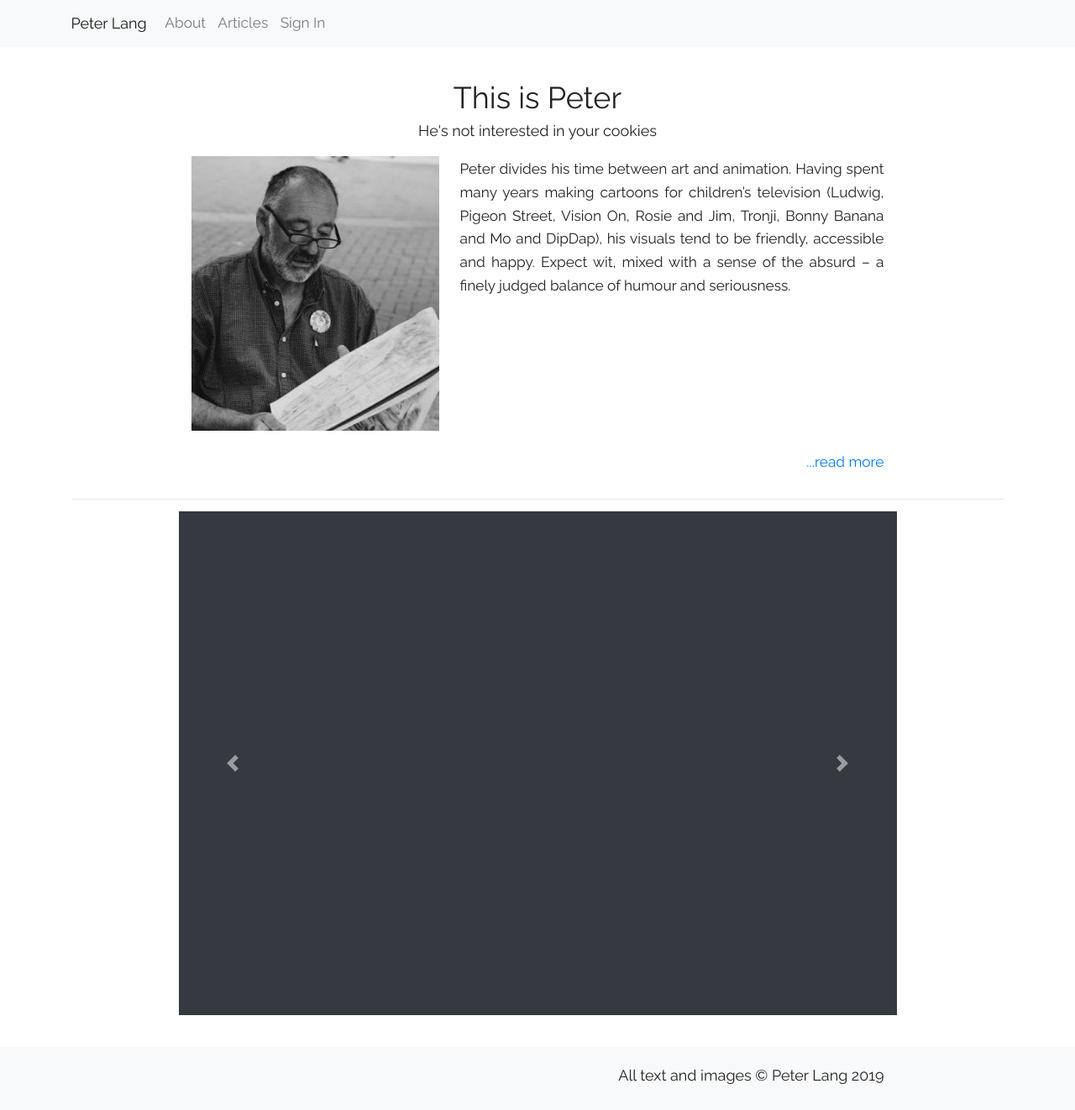
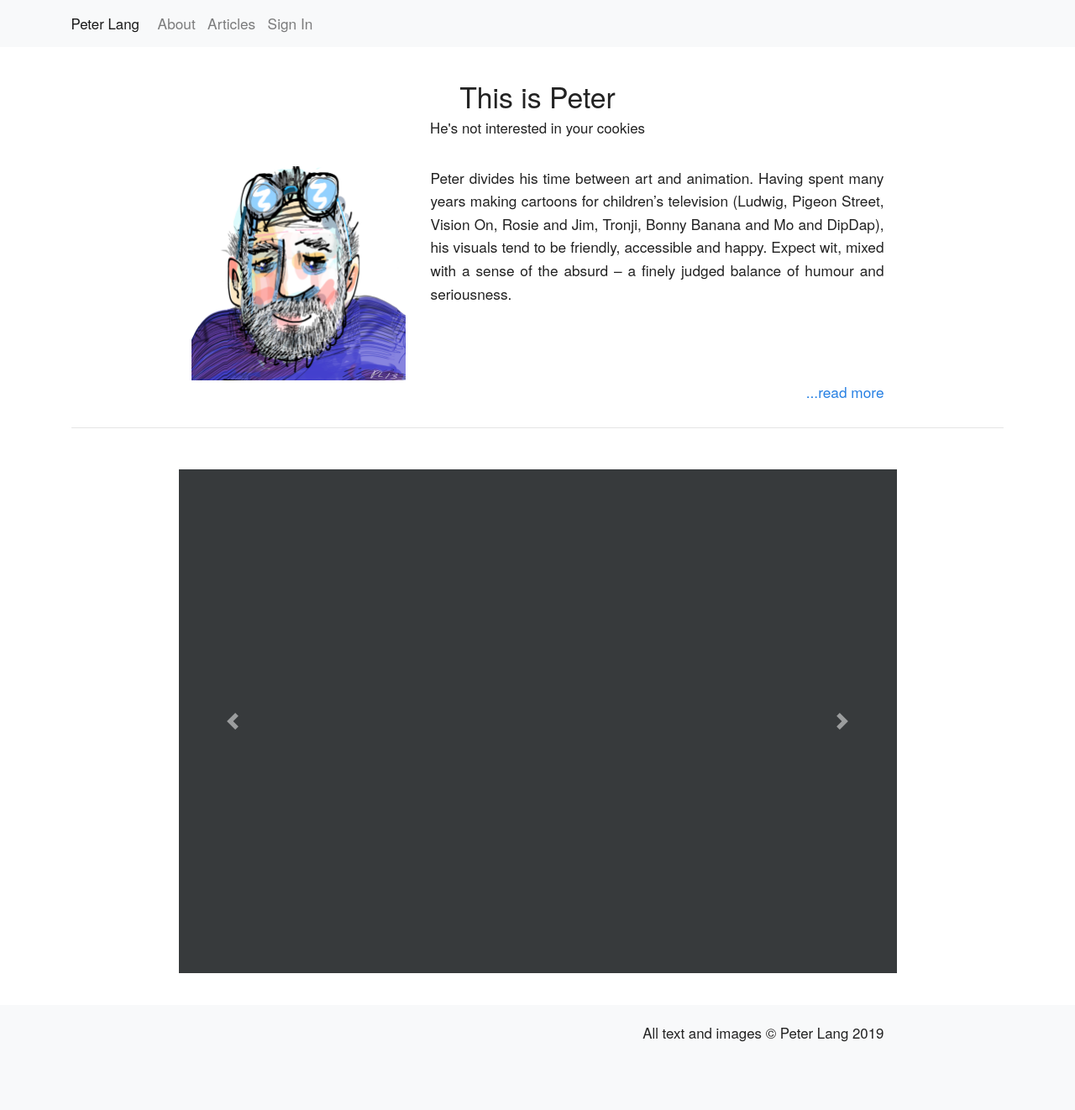
Before and after one commit to ollie-codeaid/peter_lang, a Django app: page / in a window 1280 px wide. Shown: the whole page at 84% size. After the commit the page ends 1241 px from the top, so only its background shows below. Run offline with Django 3.2, Linux system fonts and the light colour scheme; data that the repository does not hold is empty; some libraries are stand-ins or nearby versions.

Commit message:
More styling

```diff
--- a/peter_lang/static/css/extras.css
+++ b/peter_lang/static/css/extras.css
@@ -5,3 +5,13 @@
   overflow:hidden;
 
 }
+
+.wrap {
+  min-height:100vh;
+  margin-top:3%;
+  margin-bottom:3%;
+}
+
+hr {
+  padding-bottom:2em;
+}
--- a/peter_lang/templates/articles/article_detail.html
+++ b/peter_lang/templates/articles/article_detail.html
@@ -6,6 +6,8 @@
 <div class="row justify-content-center">
     <div class="col-md-9 text-center">
 	<h1>{{ object.name }}</h1>
+	<h5>{{ object.created_at|date:"d F Y" }}</h5>
+	<br>
 	<p>{{ object.text | safe | linebreaks }}</p>
     </div>
 </div>
--- a/peter_lang/templates/articles/article_list.html
+++ b/peter_lang/templates/articles/article_list.html
@@ -7,7 +7,8 @@
 <div class="row justify-content-center">
     <div class="col-md-9 text-center">
 	<h1><a href="{{ article.slug }}">{{ article.name }}</a><h1>
-	<h5>{{ article.created_at }}</h5>
+	<h5>{{ article.created_at|date:"d F Y" }}</h5>
+	<br>
     </div>
     <div class="col-md-6 text-justify">
 	<p>{{ article.preview_text }}</p>
@@ -16,6 +17,8 @@
 	<img class=w-100" src="{{ article.preview_picture.image.url }}" alt="{{ article.preview_picture.name }}">
     </div>
 </div>
+{% if not forloop.last %}
 <hr/>
+{% endif %}
 {% endfor %}
 {% endblock %}
--- a/peter_lang/templates/base.html
+++ b/peter_lang/templates/base.html
@@ -22,7 +22,7 @@
 
 
 	<!-- Your stuff: Third-party CSS libraries go here -->
-	<link href="//fonts.googleapis.com/css?family=Raleway:400,300,600" rel="stylesheet" type="text/css">
+	<link href="https://stackpath.bootstrapcdn.com/bootswatch/4.3.1/cosmo/bootstrap.min.css" rel="stylesheet" type="text/css">
 
 	<!-- This file stores project-specific CSS -->
 
@@ -38,7 +38,7 @@
     <body>
 
 	<div class="mb-1 bg-light">
-	    <nav class="navbar navbar-expand-md navbar-light bg-light container">
+	    <nav class="navbar navbar-expand-md navbar-light container">
 		<button class="navbar-toggler navbar-toggler-right" type="button" data-toggle="collapse" data-target="#navbarSupportedContent" aria-controls="navbarSupportedContent" aria-expanded="false" aria-label="Toggle navigation">
 		    <span class="navbar-toggler-icon"></span>
 		</button>
@@ -74,7 +74,7 @@
 	    </nav>
 	</div>
 
-	<div class="container" style="margin-top:3%;margin-bottom:3%">
+	<div class="container wrap">
 
 	    {% if messages %}
 	    {% for message in messages %}
--- a/peter_lang/templates/pages/home.html
+++ b/peter_lang/templates/pages/home.html
@@ -7,12 +7,15 @@
 <div class="row justify-content-center">
     <div class="col-md-9 text-center">
 	<h1>This is Peter</h1>
+	<h5>He's not interested in your cookies</h5>
+    	<br>
     </div>
-    <div class="col-md-9 text-center">
-	<h5>He's not interested in your cookies</h5>
+</div>
+<div class="row justify-content-center">
+    <div class="col-md-3 text-justify">
+	<img class="w-100" src="/static/images/about/PeterLang.jpg" alt="Peter Lang Portrait BW">
     </div>
-    <div class="col-md-9 text-justify">
-	<p><img style="max-width:320px;float:left;padding-right:3%;padding-bottom:3%;padding-top:1.5%" src="/static/images/about/PeterLangPortraitBW.jpg" alt="Peter Lang Portrait BW"></p>
+    <div class="col-md-6 text-justify">
 	<p>
 	Peter divides his time between art and animation. Having spent many years making cartoons for children&rsquo;s television (Ludwig, Pigeon Street, Vision On, Rosie and Jim, Tronji, Bonny Banana and Mo and DipDap), his visuals tend to be friendly, accessible and happy. Expect wit, mixed with a sense of the absurd &ndash; a finely judged balance of humour and seriousness.
 	</p>
@@ -30,7 +33,8 @@
 <div class="row justify-content-center">
     <div class="col-md-9 text-center">
 	<h1>Latest news: <a href="articles/{{ latest_article.slug }}">{{ latest_article.name }}</a></h1>
-	<h3>{{ latest_article.created_at }}</h3>
+	<h5>{{ latest_article.created_at|date:"d F Y" }}</h5>
+    	<br>
     </div>
 </div>
 
```
Also changed, not shown: peter_lang/static/images/about/PeterLang.jpg (added).
